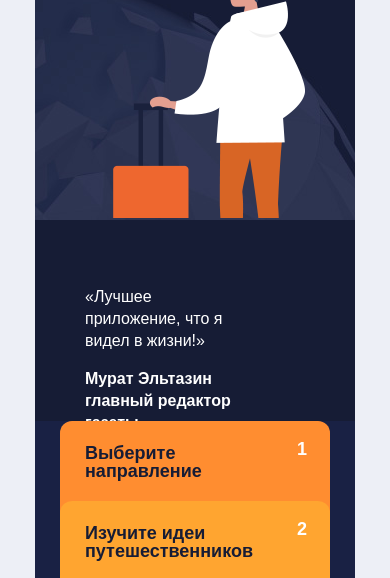
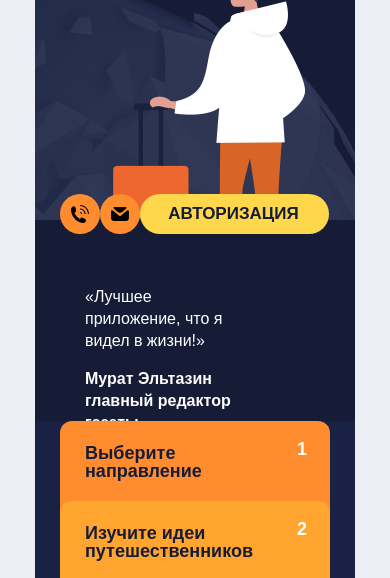
Before and after one commit to Pikul86/827003-pognali-19, a website: page source/index.html in a window 390 px wide. Shown: the part 260-838 px from the top of the page. Drawn offline with nearby package versions, Linux system fonts and the light colour scheme; files that its build step writes are made by us from their sources.

Commit message:
Исправил index tablet съехавшие блоки и index mobile

```diff
--- a/gulpfile.js
+++ b/gulpfile.js
@@ -27,7 +27,7 @@ gulp.task("server", function () {
     notify: false,
     open: true,
     cors: true,
-    ui: false, startPath: "/catalog.html"
+    ui: false, startPath: "/index.html"
   });
 
   gulp.watch("source/less/**/*.less", gulp.series("css"));
--- a/source/less/index/main-index/facilities.less
+++ b/source/less/index/main-index/facilities.less
@@ -44,7 +44,7 @@
     min-height: 280px;
     display: flex;
     flex-wrap: wrap;
-    margin-top: -142px;
+    margin-top: -162px;
     margin-left: 40px;
   }
 
@@ -129,7 +129,7 @@
   }
 
   @media (min-width: @tablet-width) {
-    min-width: 342px;
+    width: 342px;
     min-height: 138px;
     border-top-left-radius: 0;
     border-top-right-radius: 0;
@@ -137,7 +137,7 @@
     line-height: 24px;
 
     &:nth-child(1) {
-      min-width: 382px;
+      width: 384px;
       min-height: 138px;
       border-top-left-radius: 18px;
     }
@@ -152,7 +152,7 @@
     }
 
     &:nth-child(3) {
-      min-width: 382px;
+      min-width: 384px;
       min-height: 138px;
       margin-top: 0;
       border-bottom-left-radius: 18px;
@@ -202,8 +202,8 @@
 
     p {
       padding-left: 32px;
-      padding-right: 160px;
-      padding-top: 32px;
+      padding-right: 162px;
+      padding-top: 30px;
     }
   }
 
--- a/source/less/index/main-index/reviews.less
+++ b/source/less/index/main-index/reviews.less
@@ -50,7 +50,7 @@
   @media (min-width: @tablet-width) {
     width: 400px;
     min-height: 120px;
-    padding-top: 29px;
+    padding-top: 26px;
     margin-left: 48px;
     margin-right: 25px;
   }
--- a/source/less/index/menu.less
+++ b/source/less/index/menu.less
@@ -4,7 +4,7 @@
   min-height: 569px;
   background: url("../../img/logo-mobile-blue@1x.png") 24px 27px no-repeat;
   background-color: #ffffff;
-  margin-top: -495px;
+  margin-top: -217px;
 }
 
 .menu-none {
--- a/source/less/index/top.less
+++ b/source/less/index/top.less
@@ -17,6 +17,7 @@
 }
 
 .top__header-index {
+  position: relative;
   background: url("../../img/logo-mobile-white@1x.png") 24px 22px no-repeat;
 
   @media (min-width: @tablet-width) {
@@ -46,7 +47,7 @@
 
   @media (min-width: @tablet-width) {
     margin-left: 372px;
-    margin-top: 61px;
+    margin-top: -19px;
     width: 25px;
     height: 11px;
     cursor: pointer;
@@ -77,7 +78,7 @@
     color: #ffffff;
     padding: 0;
     margin: 0;
-    margin-top: 73px;
+    margin-top: 86px;
     margin-left: 181px;
     margin-right: 182px;
     text-align: center;
--- a/source/less/top-contacts.less
+++ b/source/less/top-contacts.less
@@ -1,6 +1,9 @@
 .top-contacts {
-  margin-left: auto;
-
+  position: absolute;
+    width: 290px;
+    margin: 0;
+    margin-left: 25px;
+    top: 438px;
 
   @media (min-width: @tablet-width) {
     width: 190px;
@@ -16,9 +19,9 @@
   }
 }
 
-
 .top-contacts__list {
-  display: none;
+  display: inline-flex;
+  padding: 0;
 
   @media (min-width: @tablet-width) {
     display: inline-flex;
@@ -30,7 +33,44 @@
 }
 
 .top-contacts__item {
-  display: none;
+  box-sizing: border-box;
+  border-radius: 50px;
+  width: 40px;
+  height: 40px;
+  text-align: center;
+  background-color: #ffffff;
+
+  &--phone {
+    display: block;
+    background-color: #ff8d30;
+    padding-top: 11px;
+  }
+
+  &--mail {
+    display: block;
+    background-color: #ff8d30;
+    padding-top: 13px;
+  }
+
+  &--entrance {
+    box-sizing: border-box;
+    display: block;
+    background-color: #ffd74b;
+    width: 189px;
+    border-radius: 35px;
+    text-align: center;
+    padding-top: 5px;
+    padding-right: 2px;
+
+    a {
+      font-size: 17px;
+      line-height: 30px;
+      font-weight: bold;
+      text-transform: uppercase;
+      text-decoration: none;
+      color: #161c35;
+    }
+  }
 
   @media (min-width: @tablet-width) {
     box-sizing: border-box;
```
Also changed, not shown: source/catalog.html (+2 -2 lines).
